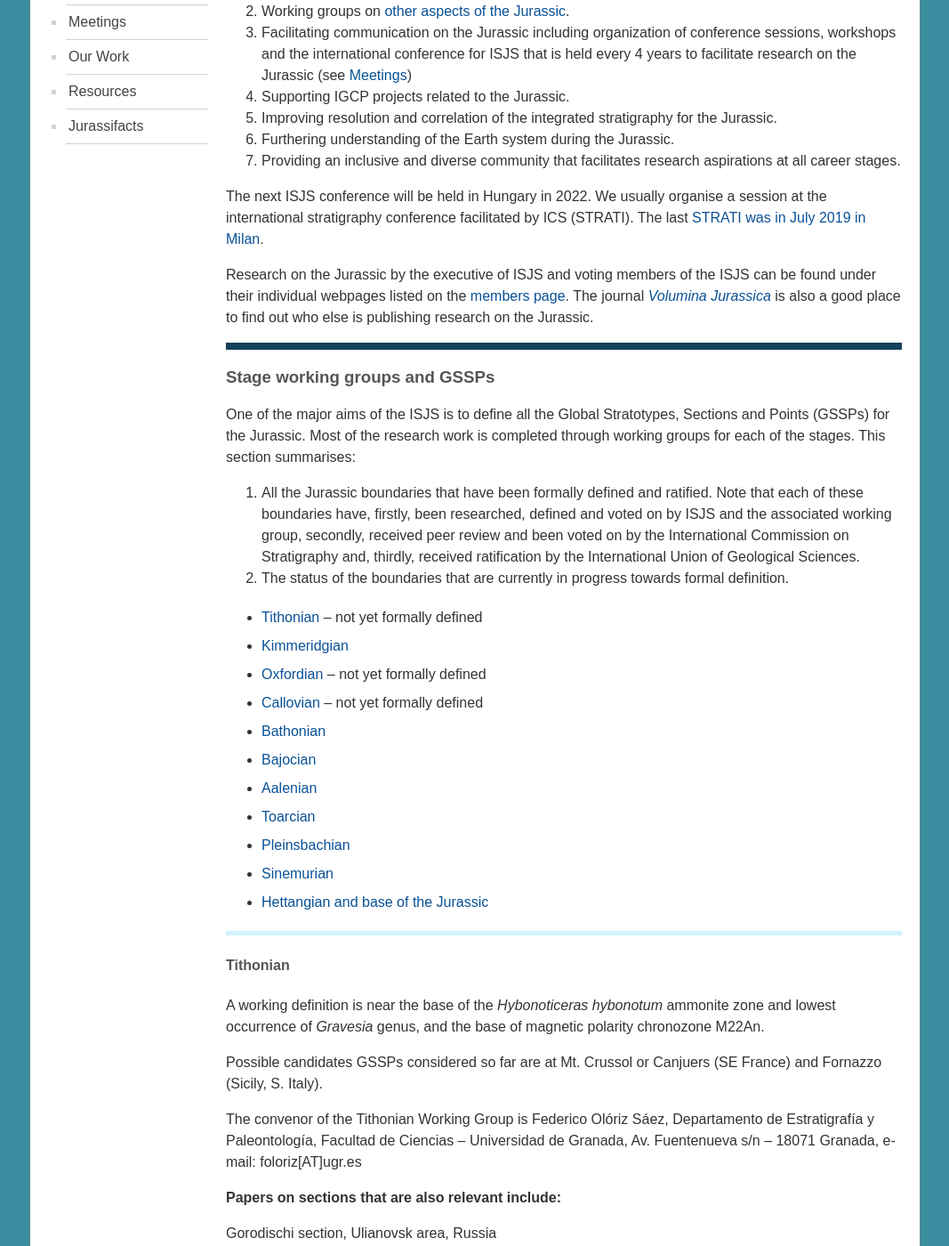
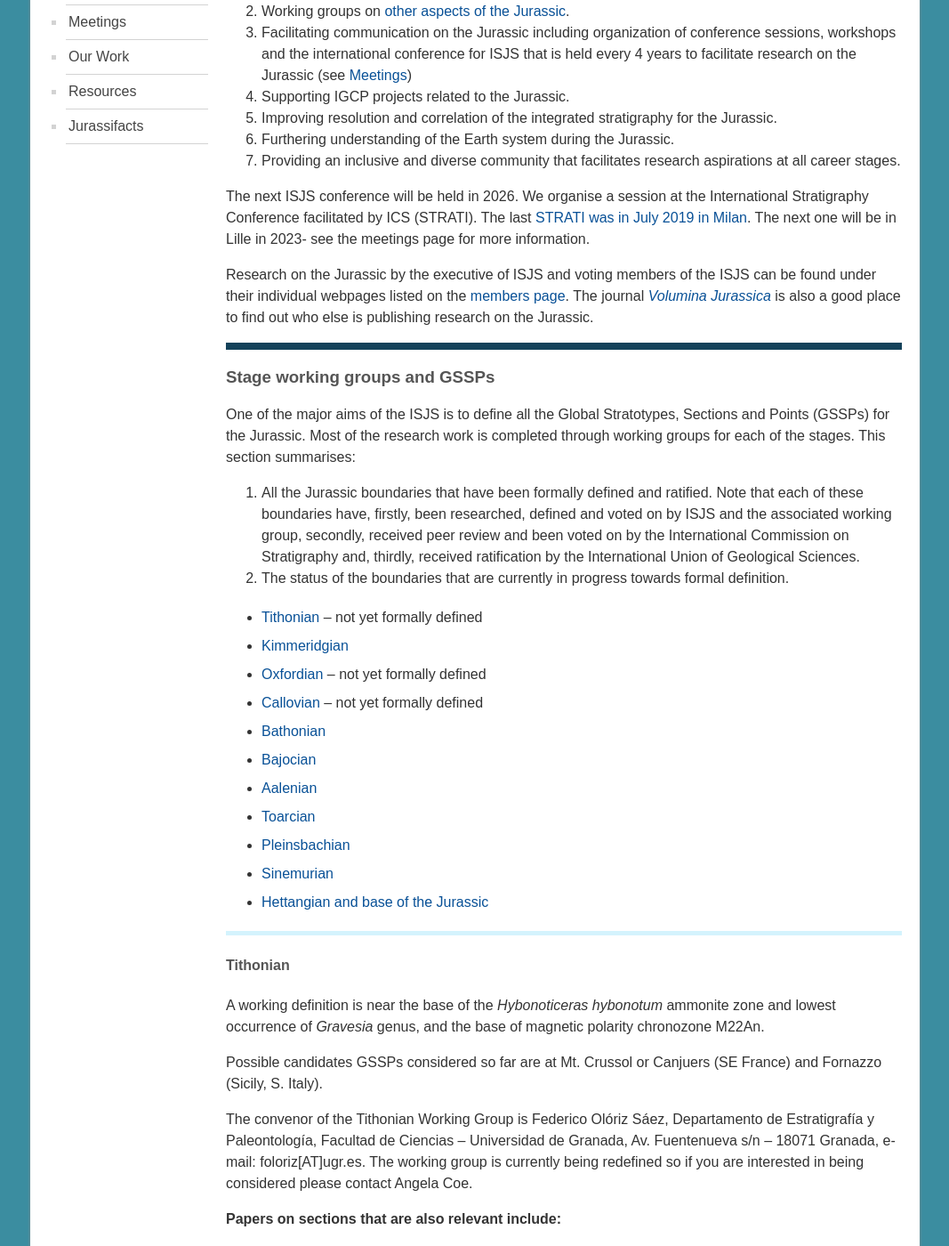
Before and after one commit to i-c-stratigraphy/subcommission-jurassic, a Jekyll site: the page built from pages/our-work.md, in a window 1280 px wide and 1400 px high, scrolled down 526 px. Shown: the whole window at 89% size, without its empty margins (106-1173 px from the left). Built offline with Jekyll 4.4.1, drawn with Linux system fonts in a browser that asks for light colours; some of the changed text lies outside the part shown.

Commit message:
Update our-work.md

```diff
--- a/pages/our-work.md
+++ b/pages/our-work.md
@@ -14,7 +14,7 @@ Our work falls into the following:
 6. Furthering understanding of the Earth system during the Jurassic.
 7. Providing an inclusive and diverse community that facilitates research aspirations at all career stages.
 
-The next ISJS conference will be held in Hungary in 2022. We usually organise a session at the international stratigraphy conference facilitated by ICS (STRATI). The last [STRATI was in July 2019 in Milan](http://www.strati2019.it/).
+The next ISJS conference will be held in 2026. We organise a session at the International Stratigraphy Conference facilitated by ICS (STRATI). The last [STRATI was in July 2019 in Milan](http://www.strati2019.it/). The next one will be in Lille in 2023- see the meetings page for more information.
 
 Research on the Jurassic by the executive of ISJS and voting members of the ISJS can be found under their individual webpages listed on the [members page](members). The journal _[Volumina Jurassica](https://vjs.pgi.gov.pl/)_ is also a good place to find out who else is publishing research on the Jurassic.
 <br>
@@ -45,7 +45,7 @@ A working definition is near the base of the _Hybonoticeras hybonotum_ ammonite
 
 Possible candidates GSSPs considered so far are at Mt. Crussol or Canjuers (SE France) and Fornazzo (Sicily, S. Italy).
 
-The convenor of the Tithonian Working Group is Federico Olóriz Sáez, Departamento de Estratigrafía y Paleontología, Facultad de Ciencias – Universidad de Granada, Av. Fuentenueva s/n – 18071 Granada, e-mail: foloriz[AT]ugr.es
+The convenor of the Tithonian Working Group is Federico Olóriz Sáez, Departamento de Estratigrafía y Paleontología, Facultad de Ciencias – Universidad de Granada, Av. Fuentenueva s/n – 18071 Granada, e-mail: foloriz[AT]ugr.es. The working group is currently being redefined so if you are interested in being considered please contact Angela Coe.
 
 **Papers on sections that are also relevant include:**
 
@@ -90,7 +89,7 @@ Dubki section, Saratov area, Russia
 #### Callovian
 The current working definition is the first occurrence of the ammonite genus _Kepplerites_ (_Kosmoceratidae_) which marks the base of _Macrocephalites herveyi_ Zone in sub-Boreal province of Great Britain to southwest Germany.
 
-The Callovian working group(http://jurassic.ru/callovian.htm) who are completing research to define the base of the Callovian Stage is convened by Dr. Eckhard Mönnig, Naturkunde-Museum Coburg, Park 6, D-96450 Coburg, Germany, e.moennig[AT]naturkunde-museum-coburg.de. Recent publication relevant to the Callovian are posted on the [Callovian working group](http://jurassic.ru/callovian.htm) website.
+The Callovian working group(http://jurassic.ru/callovian.htm) who are completing research to define the base of the Callovian Stage is convened by Dr. Eckhard Mönnig, Naturkunde-Museum Coburg, Park 6, D-96450 Coburg, Germany, e.moennig[AT]naturkunde-museum-coburg.de. Recent publication relevant to the Callovian are posted on the [Callovian working group](http://jurassic.ru/callovian.htm) website. The working group is currently being re-shaped, if you are interested in being a member please contact Eckhard Mönnig or Angela Coe.
 
 The most recent report of progress of the Callovian working group is published in _Volumina Jurassic_: [Mönnig (2014)](https://vjs.pgi.gov.pl/article/view/26602).
 
```
Also changed, not shown: other parts of pages/our-work.md (+0 -1 lines).
